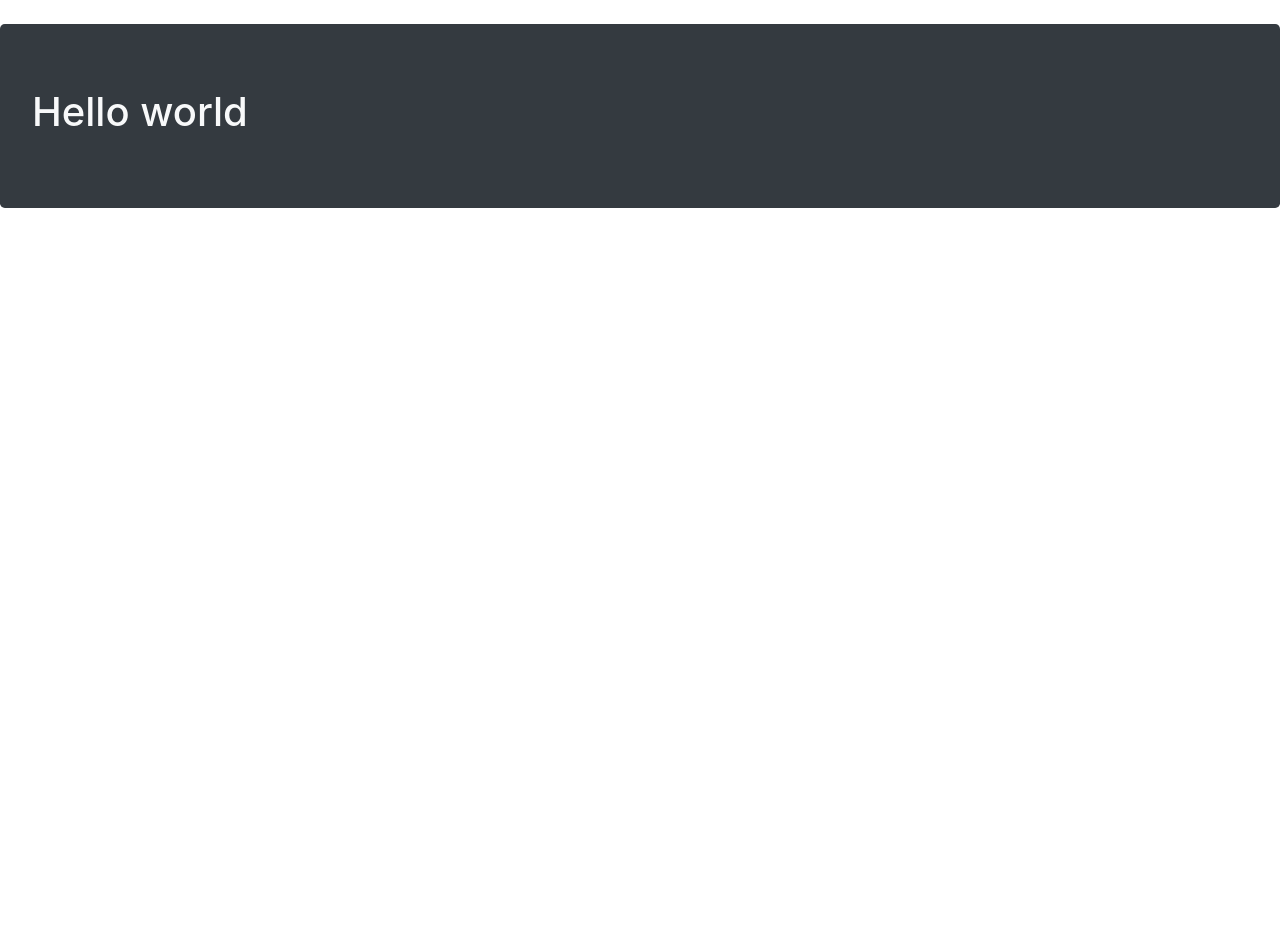
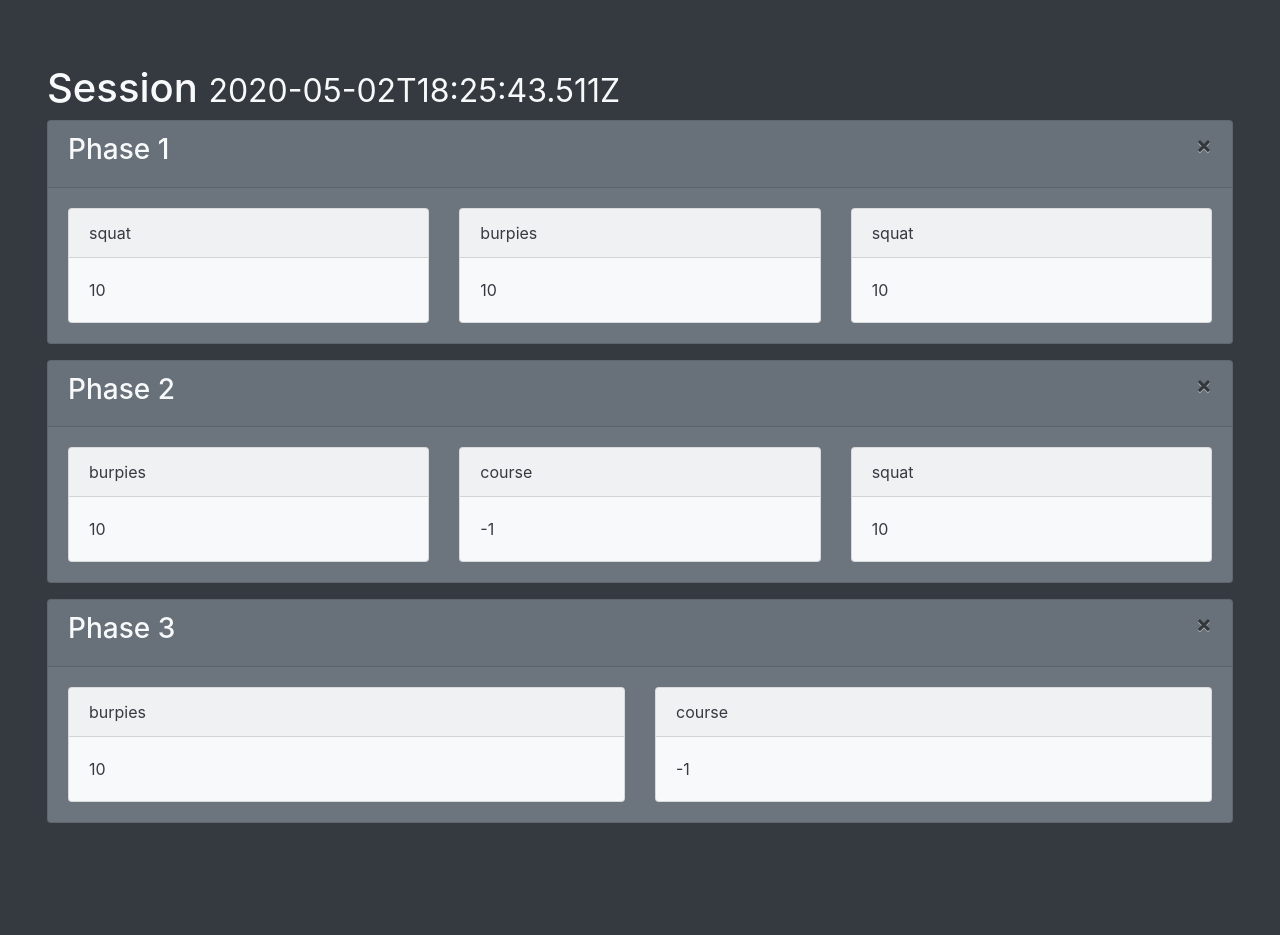
Before and after one commit to airCstnr/SportTraining, a Django app: page / in a window 1280 px wide. Before the commit the page ends 208 px from the top, so only its background shows below. Run offline with Django 3.2, Linux system fonts and the light colour scheme; some libraries are stand-ins or nearby versions.

Commit message:
Add most of interface

```diff
--- a/Session/content.json
+++ b/Session/content.json
@@ -1,18 +1,45 @@
 {
     "session" : {
+        "date" : "2020-05-02T18:25:43.511Z",
         "phases" : [
-            {
-                "exercice" : {
+            [
+                {
+                    "name" : "squat",
+                    "nb_rep" : 10
+                },
+                {
+                    "name" : "burpies",
+                    "nb_rep" : 10
+                },
+                {
                     "name" : "squat",
                     "nb_rep" : 10
                 }
-            },
-            {
-                "exercice" : {
+            ],
+            [
+                {
                     "name" : "burpies",
                     "nb_rep" : 10
+                },
+                {
+                    "name" : "course",
+                    "nb_rep" : -1
+                },
+                {
+                    "name" : "squat",
+                    "nb_rep" : 10
                 }
-            }
+            ],
+            [
+                {
+                    "name" : "burpies",
+                    "nb_rep" : 10
+                },
+                {
+                    "name" : "course",
+                    "nb_rep" : -1
+                }
+            ]
         ]
     }
 }
--- a/Session/templates/Session/home.html
+++ b/Session/templates/Session/home.html
@@ -6,8 +6,42 @@
 
 {% block content %}
 
+<div class="container-fluid">
     <div class="jumbotron bg-dark text-light">
-        <h1>Hello world</h1>
+        <h1>Session <small>{{ session.date }}</small></h1>
     <div>
 
+    {% for phase in session.phases %}
+    <div class="card bg-secondary mb-3">
+
+        <div class="card-header">
+            <h3>
+                Phase {{ forloop.counter }}
+                <button type="button" class="close stretched-link" aria-label="Close" data-toggle="collapse" data-target="#phase-{{ forloop.counter }}">
+                    <span aria-hidden="true">&times;</span>
+                </button>
+            </h3>
+        </div>
+        <div class="card-body" id="phase-{{ forloop.counter }}">
+
+
+            <div class="card-deck">
+                {% for exercice in phase %}
+                <div class="card bg-light text-dark">
+                    <div class="card-header">
+                        {{ exercice.name }}
+                    </div>
+                    <div class="card-body">
+                        {{ exercice.nb_rep }}
+                    </div>
+                </div>
+                {% endfor %}
+            </div>
+
+        </div>
+    </div>
+    {% endfor %}
+
+</div>
+
 {% endblock %}
--- a/Session/views.py
+++ b/Session/views.py
@@ -1,15 +1,14 @@
-import logging
 import json
 
 from django.shortcuts import render
 from django.http import HttpResponse
 
+
 def load_content():
     with open('Session/content.json') as f:
         return json.load(f)
 
-content = load_content()
-
 
 def home(request):
-    return render(request, 'Session/home.html')
+    content = load_content()
+    return render(request, 'Session/home.html', content)
--- a/templates/base.html
+++ b/templates/base.html
@@ -15,9 +15,25 @@
     <link rel="icon" type="image/png" sizes="32x32" href="static/favicon/favicon-32x32.png">
     <link rel="icon" type="image/png" sizes="16x16" href="static/favicon/favicon-16x16.png">
     <link rel="manifest" href="static/favicon/site.webmanifest">
+    <script>
+        function clean(node) {
+            /* Remove all whitespace-only #text nodes */
+            for (var n = 0; n < node.childNodes.length; n ++) {
+                var child = node.childNodes[n];
+                if (child.nodeType === 8 || (child.nodeType === 3 && !/\S/.test(child.nodeValue))) {
+                    node.removeChild(child);
+                    n --;
+                } else if(child.nodeType === 1) {
+                    clean(child);
+                }
+            }
+        }
+        clean(document);
+    </script>
+
 </head>
 
-<body>
+<body class="bg-dark">
 
 {% block content %}
     <div class="container">
```
